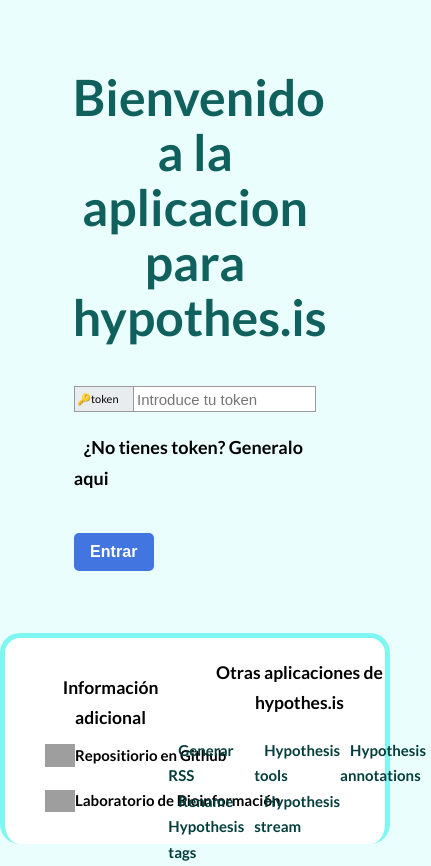
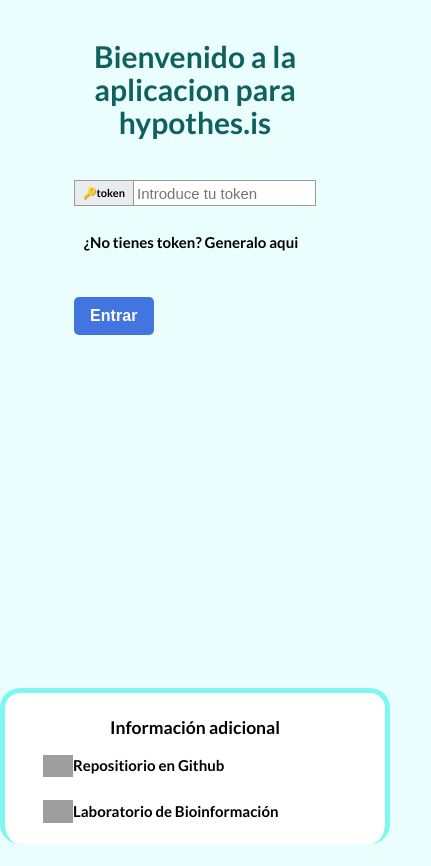
Before and after one commit to Victorinolavida/laboratorio_hypothesis_app, a React (Create React App) app: page /login in a window 390 px wide. Shown: the whole page, 431 px wide, since content can reach past the window. After the commit the page ends 844 px from the top, so only its background shows below. Built offline with nearby package versions, Linux system fonts and the light colour scheme; grey boxes are pictures that could not be loaded.

Commit message:
mas estilos agregados

```diff
--- a/package.json
+++ b/package.json
@@ -32,7 +32,8 @@
     "build": " react-scripts build",
     "deploy": "gh-pages -d docs",
     "test": "react-scripts test",
-    "eject": "react-scripts eject"
+    "eject": "react-scripts eject",
+    "production": "npm run build && serve -s build"
   },
   "eslintConfig": {
     "extends": [
--- /dev/null
+++ b/src/sass/abstracts/_mediasQuaries.scss
@@ -0,0 +1,9 @@
+@media (max-width: 1050px) {
+  .nav {
+    // visibility: hidden;
+    font-size: 2.5rem;
+
+    background-color: red !important;
+    // display: none;+
+  }
+}
--- a/src/sass/components/_buttones.scss
+++ b/src/sass/components/_buttones.scss
@@ -49,6 +49,7 @@
 }
 
 .btn-page {
+  border: 1px solid black;
   font-size: 1.8rem;
   color: #6c757d;
   border-color: #6c757d !important;
@@ -114,7 +115,8 @@
   border-bottom: 0.3rem solid white;
   font-weight: 900;
   color: white;
-  background-color: $color-principal-12;
+  // background-color: $color-principal-12;
+  background-color: transparent;
   transition: all 0.2s;
   text-transform: uppercase;
 
--- a/src/sass/components/_footer.scss
+++ b/src/sass/components/_footer.scss
@@ -17,9 +17,19 @@
     width: 100%;
     font-size: 1.5rem;
   }
-  @media (max-width: 360px) and (max-height: 640px) {
-    height: 50%;
-    flex-direction: column;
+
+  //Iphone 12 pro
+  @media (max-width: 390px) and (max-height: 884px) {
+    display: inline-block;
+    position: fixed;
+    bottom: 0rem;
+    height: auto;
+  }
+  @media (max-width: 375px) and (max-height: 667px) {
+    display: inline-block;
+    height: auto;
+    bottom: 0rem;
+    position: fixed;
   }
 }
 .container-links-hypotesis {
@@ -27,22 +37,32 @@
   height: 100%;
   padding-top: 2rem;
   margin: 0;
-  //para celulares MOTO G4
-  @media (max-width: 360px) and (max-height: 640px) {
-    width: 90%;
+
+  //Iphone 12 pro
+  @media (max-width: 390px) and (max-height: 884px) {
+    visibility: hidden;
+    display: none;
   }
 }
-
 .container-list {
   display: grid;
   justify-content: center;
   margin-top: 2rem;
   text-decoration: none;
-  grid-template-columns: 1fr 1fr 1fr;
+  grid-template-columns: repeat(4, 1fr);
+  grid-row-gap: 1rem;
   list-style: none;
   & > a:link,
   a:visited {
     text-decoration: none;
+  }
+
+  @media (max-width: 1080px) and (max-height: 715px) {
+    grid-template-columns: repeat(3, 1fr);
+  }
+
+  @media (max-width: 869px) and (max-height: 687px) {
+    grid-template-columns: repeat(2, 1fr);
   }
 }
 
@@ -85,11 +105,15 @@
   transition: all 0.2s ease;
   width: 45%;
   padding-left: 4rem !important;
-  //para celulares MOTO G4
-  @media (max-width: 360px) and (max-height: 640px) {
-    padding-left: 0;
-    margin-top: 5rem;
-    margin-bottom: 5rem;
+
+  //Iphone 12 pro
+  @media (max-width: 390px) and (max-height: 884px) {
+    // background-color: red;
+    padding-left: 0 !important;
+    width: 80%;
+    margin: 0 auto;
+    margin-top: 2rem;
+    margin-bottom: 2rem;
   }
 }
 
--- a/src/sass/components/_input.scss
+++ b/src/sass/components/_input.scss
@@ -10,10 +10,12 @@
 }
 
 .formulario-tag {
-  display: block;
+  display: inline-block;
+  text-align: center;
   // border: 0.2rem solid lighten(grey, 15%);
   border: 0.1rem solid $color-border-input;
-  // border-right: 0.1rem solid ighten(grey, 10%);
+  width: 11rem;
+  font-weight: 700 !important;
   border-right: none;
   flex: auto !important;
   color: black;
@@ -21,14 +23,10 @@
   padding: 0.45rem 0.5rem;
   font-weight: 500;
   font-size: 1.6rem;
+
   @media (max-width: 978px) {
     padding: 0.27rem 0.25rem;
     font-size: 1.5rem;
-  }
-  @media (max-width: 1360px) {
-    padding: 0.27rem 0.25rem;
-    font-size: 1.5rem;
-    width: 7rem;
   }
 
   @media (max-width: 898px) {
--- a/src/sass/components/_link.scss
+++ b/src/sass/components/_link.scss
@@ -4,7 +4,6 @@
   font-weight: 500;
   padding: 0.5rem 1rem;
   border-radius: 2rem;
-
 }
 
 .nav-link:link,
@@ -38,4 +37,7 @@
       text-decoration: underline;
     }
   }
+  @media (max-width: 650px) {
+    font-size: 1.5rem;
+  }
 }
--- a/src/sass/components/_listaAnnotaciones.scss
+++ b/src/sass/components/_listaAnnotaciones.scss
@@ -10,6 +10,11 @@
   @media (max-width: 360px) and (max-height: 640px) {
     width: 101%;
   }
+
+  @media (max-width: 423px) and (max-height: 630px) {
+    width: 90%;
+    margin: 0 auto;
+  }
 }
 
 .anotacion {
@@ -17,10 +22,11 @@
   box-shadow: 10px 10px 10px rgba(0, 0, 0, 0.2);
   border-radius: 2.5rem;
   color: $color_texto_anotaciones;
+
   padding: 2rem 3rem;
   margin: 2rem;
   margin-bottom: 5rem;
-  overflow-x: hidden;
+
   margin-top: 0;
   &:last-child {
     margin-bottom: 0;
@@ -28,10 +34,25 @@
   @media (max-width: 1350px) {
     font-size: 1.5rem;
   }
+  @media (max-width: 564px) and (max-height: 736px) {
+    width: 100%;
+  }
+
+  @media (max-width: 423px) and (max-height: 630px) {
+    width: 100%;
+  }
 }
 
 .anotacion-url {
   font-size: 2.5rem;
+  margin-bottom: 2rem;
+  margin-top: 1rem;
+  //hacer que el url no se desborde y se trunque
+  width: 90%;
+  white-space: nowrap;
+  overflow: hidden;
+  text-overflow: ellipsis;
+
   & span {
     color: $color-etiqueta;
     font-weight: 900;
@@ -41,7 +62,7 @@
   }
   //para celulares MOTO G4
   @media (max-width: 360px) and (max-height: 640px) {
-    font-size: 1.9Prem;
+    font-size: 1.9rem;
   }
 }
 
--- a/src/sass/components/_nav.scss
+++ b/src/sass/components/_nav.scss
@@ -1,11 +1,15 @@
 .nav {
-  background-color: $color-principal;
+  // background-color: $color-principal;
+  background-image: linear-gradient(to left, $color-principal, $color-fondo);
   margin-top: 0;
   margin-bottom: 4rem;
   padding: 1.2rem 2.4rem;
   display: flex;
   justify-content: space-between;
   font-size: 1.8rem;
+  // @media (max-width: 423px) and (max-height: 630px) {
+  //   display: grid;
+  // }
 }
 
 .nav-title {
@@ -26,6 +30,16 @@
   @media (max-width: 1360px) {
     font-size: 2.8rem;
   }
+
+  @media (max-width: 1050px) {
+    // visibility: hidden;
+    font-size: 2.5rem;
+    // display: none;+
+  }
+
+  @media (max-width: 964px) {
+    display: none;
+  }
   //para celulares MOTO G4
   @media (max-width: 360px) and (max-height: 640px) {
     display: none;
@@ -35,6 +49,21 @@
 .nav-container-link {
   display: flex;
   align-items: center;
+
+  @media (max-width: 564px) and (max-height: 736px) {
+    display: grid;
+    grid-template-columns: 1fr 1fr;
+    row-gap: 1rem;
+    justify-content: center;
+    align-self: center;
+  }
+  @media (max-width: 423px) and (max-height: 630px) {
+    display: grid;
+    grid-template-columns: 1fr 1fr;
+    row-gap: 1rem;
+    justify-content: center;
+    align-self: center;
+  }
 }
 
 .nav-link {
@@ -46,3 +75,19 @@
     padding: 0.6rem 1.2rem;
   }
 }
+
+.img-container {
+  background-color: $color-principal-dark;
+  display: inline;
+  border-radius: 0.5rem;
+  padding: 0.4rem 0.5rem;
+  height: auto;
+}
+
+.image-laboratorio {
+  display: inline-block;
+  width: 4.5rem;
+  height: auto;
+  background-color: white;
+  margin: auto;
+}
--- a/src/sass/main.scss
+++ b/src/sass/main.scss
@@ -1,4 +1,5 @@
 @import "abstracts/variables";
+@import "abstracts/mediasQuaries";
 @import "pages/";
 @import "components/index";
 @import "base/base";
--- a/src/sass/pages/_BuscarPage.scss
+++ b/src/sass/pages/_BuscarPage.scss
@@ -57,6 +57,7 @@
   border-bottom: 0.6rem solid $color-principal-12;
   width: 75vw;
   margin: 0 auto;
+
   display: flex;
   justify-content: space-between;
   align-items: center;
@@ -66,3 +67,12 @@
     margin-bottom: 0.2rem !important;
   }
 }
+
+.tag-page {
+  font-size: 1.8rem;
+  font-weight: 900;
+}
+
+.is-over {
+  color: red;
+}
--- a/src/sass/pages/_generarRss.scss
+++ b/src/sass/pages/_generarRss.scss
@@ -1,6 +1,4 @@
-
-
-.tab-rss{
+.tab-rss {
   display: grid;
   position: absolute;
   top: 0;
@@ -8,66 +6,65 @@
   width: 100vw;
   height: 100vh;
   z-index: 11;
-  background-color:  rgba($color-principal,0.8);
+  background-color: rgba(#eee, 0.8);
   place-items: center;
   font-size: 2rem;
 }
 
-.tab-container{
+.tab-container {
   width: 75%;
-  background-color: $color-principal-12;
+  // background-color: $color-principal-12;
+  background-image: linear-gradient(to bottom right, $color-titulo, $color-principal-12);
   border-radius: 2rem;
   padding: 3rem 4rem;
 }
 
-.head{
+.head {
   position: relative;
-&>button{
+  & > button {
     font-size: 2rem;
     position: absolute;
     right: 0;
     top: 0;
     padding: 1rem;
-  border:none;
-  color:$color-rojo;
+    border: none;
+    color: $color-rojo;
     font-weight: 900;
     background-color: white;
     border-radius: 100px;
     box-shadow: 0.4rem 0.4rem rgba($color: #000000, $alpha: 0.1);
 
-  &:hover{
+    &:hover {
       cursor: pointer;
       transform: translateY(0.2rem);
       box-shadow: none;
-
     }
   }
 }
 
-.header-tab{
+.header-tab {
   margin-bottom: 3rem;
-  color:white;
+  color: white;
   font-weight: 900;
   text-transform: uppercase;
 }
 
-.header-h3-tab{
+.header-h3-tab {
   margin-top: 3rem;
   margin-bottom: 1rem;
 
-  &.h1{
+  &.h1 {
     margin-top: auto;
   }
-
-
 }
 
-.form-tab{
+.form-tab {
   margin-bottom: 3rem;
 }
 
-.link-tab{
-  &:link,&:visited{
+.link-tab {
+  &:link,
+  &:visited {
     display: inline-block;
   }
 }
--- a/src/sass/pages/_login.scss
+++ b/src/sass/pages/_login.scss
@@ -7,18 +7,34 @@
   @media (max-width: 360px) and (max-height: 640px) {
     width: 100vw;
   }
+
+  @media (max-width: 825px) and (max-height: 471px) {
+    font-size: 1rem;
+    width: 100vw;
+  }
 }
 
 .login-titulo {
-  margin-top: 5rem;
+  margin-top: 2rem;
   text-align: center;
   font-size: 5.4rem;
   color: $color-titulo;
   margin-bottom: 10rem;
   @media (max-width: 1439px) {
-    margin-bottom: 4rem;
+    margin-bottom: 3rem;
     line-height: 1.1;
-    font-size: 5rem;
+    font-size: 4rem;
+  }
+  @media (max-width: 910px) and (max-height: 500px) {
+    font-size: 3.5rem;
+  }
+  @media (max-width: 650px) {
+    margin-bottom: 3rem;
+    line-height: 1.1;
+    font-size: 3rem;
+  }
+  @media (max-width: 390px) and (max-height: 884px) {
+    font-size: 3rem;
   }
 }
 
@@ -35,6 +51,9 @@
   &h3 {
     color: lighten($color-titulo, 25%);
   }
+  @media (max-width: 825px) and (max-height: 471px) {
+    font-size: 1rem;
+  }
 }
 
 .formulario-login {
```
Also changed, not shown: src/assets/biolaboratorio.jpg (added), src/assets/biolaboratorio.png (added). Lines whose indentation alone changed are shown as unchanged.
